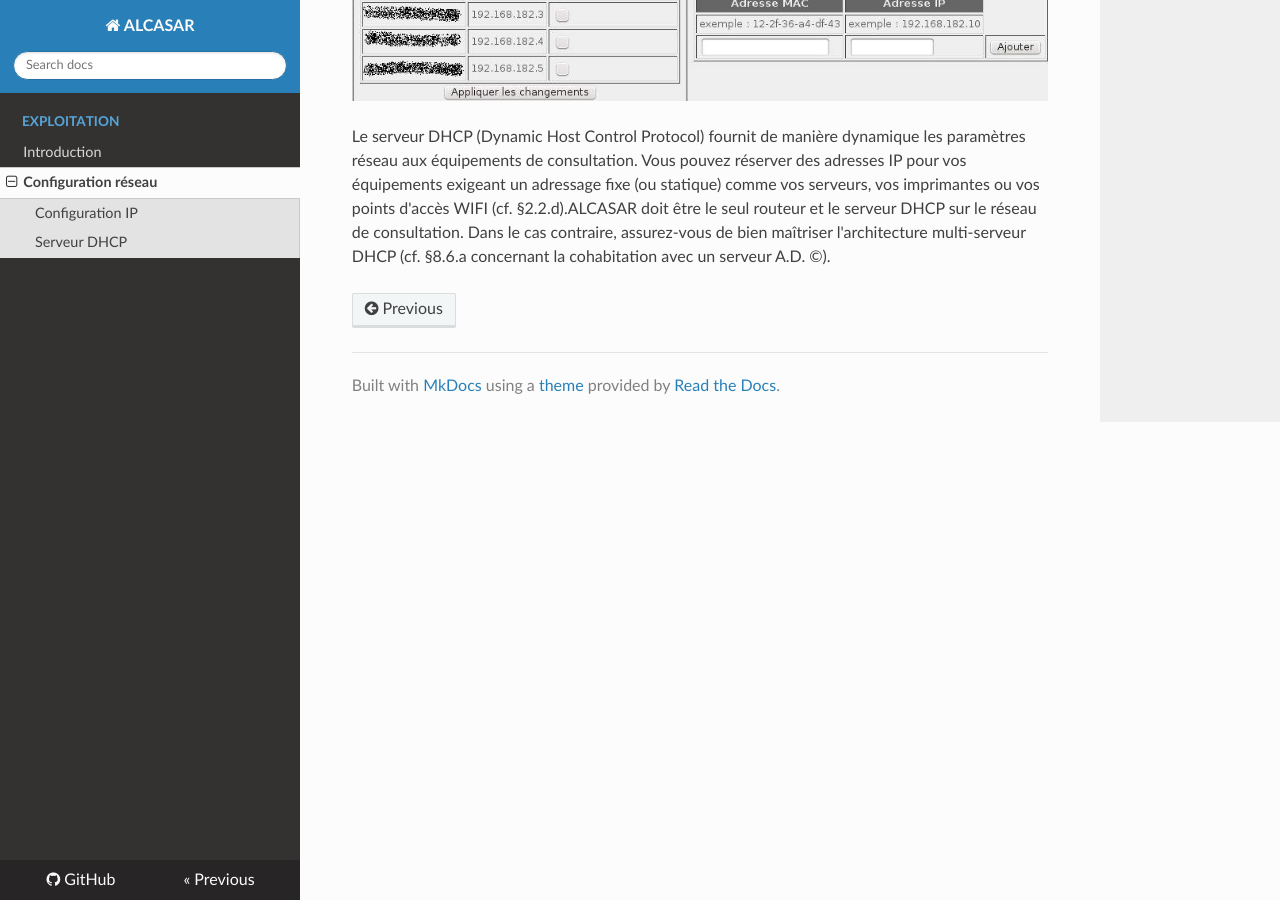
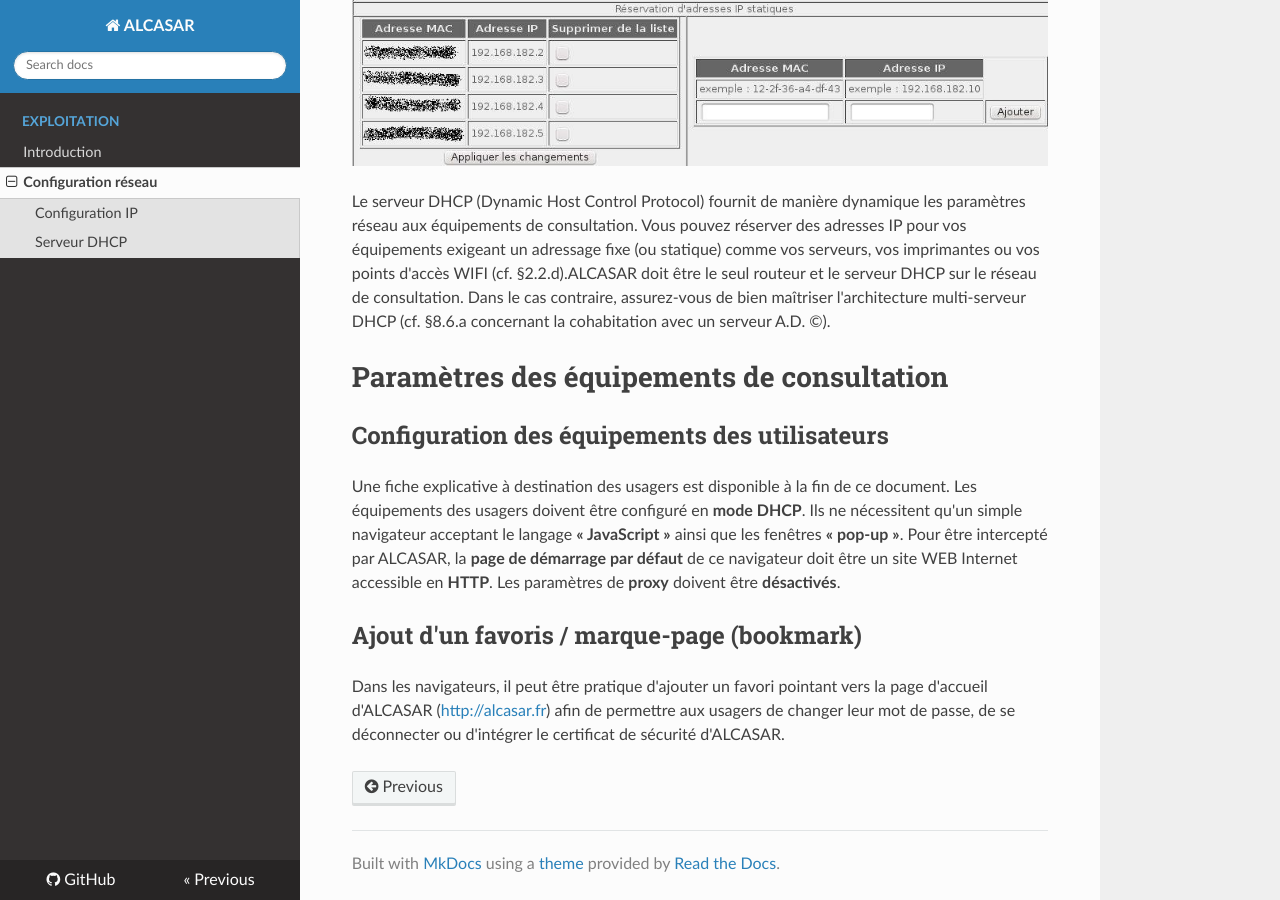
Before and after one commit to Bettyna-Bourcier2/Alcasar-documentation, an MkDocs documentation site: the page built from docs/configuration_reseau.md, in a window 1280 px wide and 900 px high, scrolled down 1846 px. Built offline with MkDocs 1.6.1, drawn with Linux system fonts in a browser that asks for light colours; nearby versions of some CDN libraries; old or Windows-style settings are respelled for this version of MkDocs; some of the changed text lies outside the part shown.

Commit message:
configuration_reseau.md update1

```diff
--- a/docs/configuration_reseau.md
+++ b/docs/configuration_reseau.md
@@ -24,14 +24,24 @@ Exemple pour un réseau de consultation en classe C (proposé par défaut) :
 
 Le menu « système » + « réseau » vous permet de visualiser les paramètres réseau d'ALCASAR.
 
-### Configuration IP
+## Configuration IP
 
 ![Alt text](images/configuration_ip.png)
 
 Ces paramètres ne sont actuellement pas modifiables directement via l'interface graphique. Vous pouvez néanmoins les changer via le mode console en éditant le fichier `/usr/local/etc/alcasar.conf`. Une fois vos modifications effectuées, activez-les en lançant la commande `alcasar-conf.sh -apply`.
 
-### Serveur DHCP
+## Serveur DHCP
 
 ![Alt text](images/serveur_dhcp.png)
 
 Le serveur DHCP (Dynamic Host Control Protocol) fournit de manière dynamique les paramètres réseau aux équipements de consultation. Vous pouvez réserver des adresses IP pour vos équipements exigeant un adressage fixe (ou statique) comme vos serveurs, vos imprimantes ou vos points d'accès WIFI (cf. §2.2.d).ALCASAR doit être le seul routeur et le serveur DHCP sur le réseau de consultation. Dans le cas contraire, assurez-vous de bien maîtriser l'architecture multi-serveur DHCP (cf. §8.6.a concernant la cohabitation avec un serveur A.D. ©).
+
+# Paramètres des équipements de consultation
+
+## Configuration des équipements des utilisateurs
+
+Une fiche explicative à destination des usagers est disponible à la fin de ce document. Les équipements des usagers doivent être configuré en **mode DHCP**. Ils ne nécessitent qu'un simple navigateur acceptant le langage **« JavaScript »** ainsi que les fenêtres **« pop-up »**. Pour être intercepté par ALCASAR, la **page de démarrage par défaut** de ce navigateur doit être un site WEB Internet accessible en **HTTP**. Les paramètres de **proxy** doivent être **désactivés**.
+
+## Ajout d'un favoris / marque-page (bookmark)
+
+Dans les navigateurs, il peut être pratique d'ajouter un favori pointant vers la page d'accueil d'ALCASAR ([http://alcasar.fr](http://alcasar.fr)) afin de permettre aux usagers de changer leur mot de passe, de se déconnecter ou d'intégrer le certificat de sécurité d'ALCASAR.
--- a/mkdocs.yml
+++ b/mkdocs.yml
@@ -1,9 +1,9 @@
 site_name: ALCASAR
 pages:
 - Exploitation:
-  - Introduction : index.md
-  - Configuration réseau : configuration_reseau.md
+  - Introduction: index.md
+  - Configuration réseau: configuration_reseau.md
 theme: readthedocs
 repo_url: https://github.com/Bettyna-Bourcier/Alcasar-documentation
-markdown-extensions :
-    - admonition
+markdown_extensions:
+  - admonition
```
